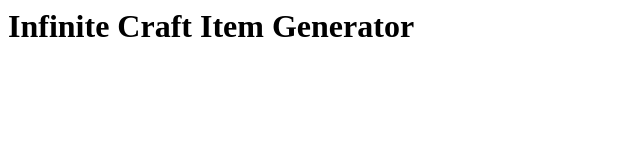
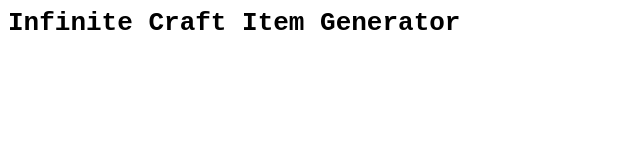
Before and after one commit to NikanGameDev/infinite-craft-gen, a plain HTML site: page index.html in a window 1280 px wide. Shown: the whole page, without its empty margins (0-640 px from the left). Drawn offline with Linux system fonts and the light colour scheme.

Commit message:
Add fonts to index.html

```diff
--- a/index.html
+++ b/index.html
@@ -1,4 +1,4 @@
-<html>
+<html style="font-family: monospace;">
   <head>
     <title>Infinite Craft Item Generator</title>
   </head>
```
